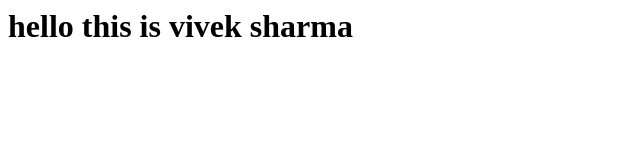
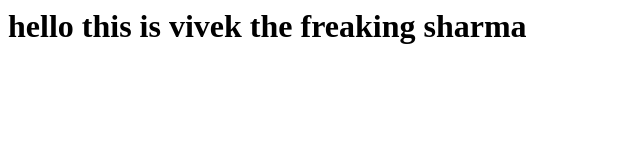
Before and after one commit to venusian6/for_jenkins, a plain HTML site: page index.html in a window 1280 px wide. Shown: the whole page, without its empty margins (0-640 px from the left). Drawn offline with Linux system fonts and the light colour scheme.

Commit message:
Update index.html

```diff
--- a/index.html
+++ b/index.html
@@ -1 +1 @@
-<h1> hello this is vivek sharma <h1/>
+<h1> hello this is vivek the freaking sharma <h1/>
```
